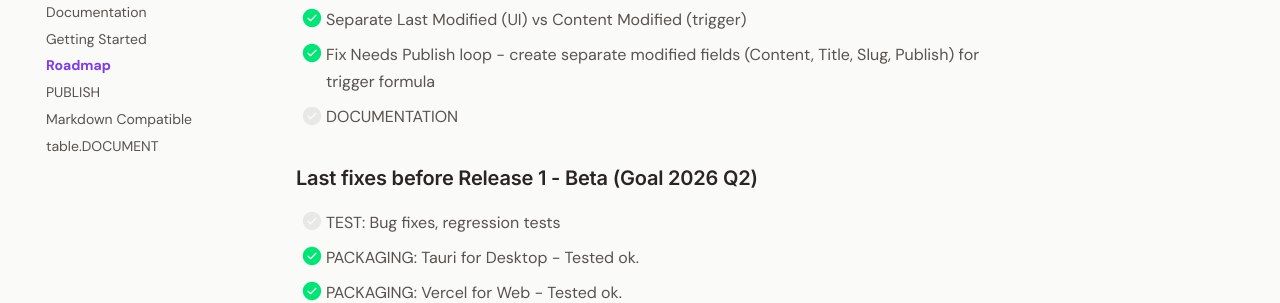
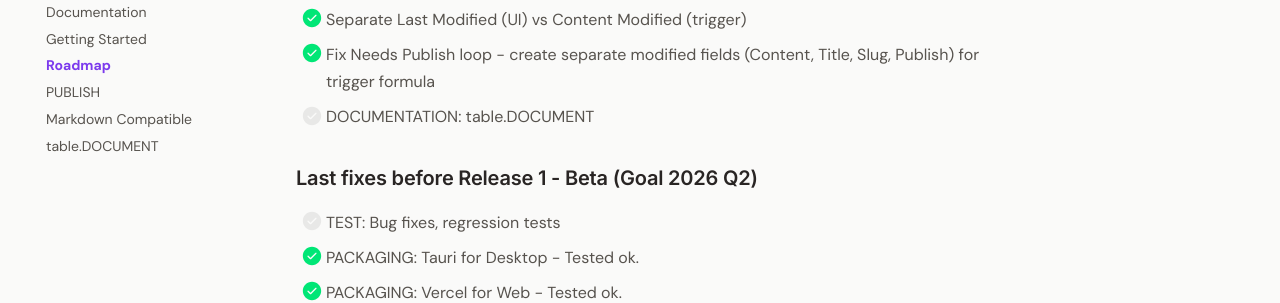
Before and after one commit to larssonhthomas-afk/writebase-docs, an MkDocs documentation site: the page built from docs/009-roadmap.md, in a window 1280 px wide and 900 px high, scrolled down 1337 px. Shown: the part 154-457 px from the top of the window. Built offline with MkDocs 1.6.1 and Material for MkDocs 9.7.7, drawn with Linux system fonts in a browser that asks for light colours; some web fonts are replaced.

Commit message:
Update 009-roadmap.md

```diff
--- a/docs/009-roadmap.md
+++ b/docs/009-roadmap.md
@@ -53,7 +53,7 @@ This Backlog has a priority 1-3.
 - [x] Separera Last_Modified (trigger) vs Content_Modified (UI/sortering)
 - [x] Separate Last Modified (UI) vs Content Modified (trigger)
 - [x] Fix Needs Publish loop - create separate modified fields (Content, Title, Slug, Publish) for trigger formula
-- [ ] DOCUMENTATION
+- [ ] DOCUMENTATION: table.DOCUMENT
 
 ### Last fixes before Release 1 - Beta (Goal 2026 Q2)
 
```
